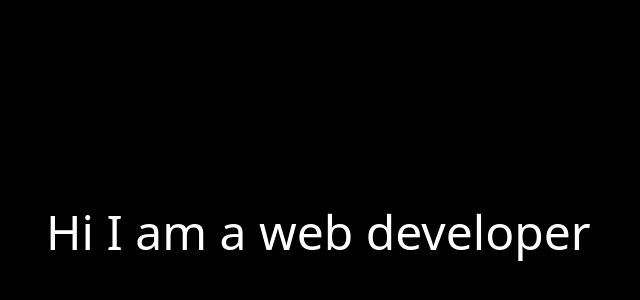
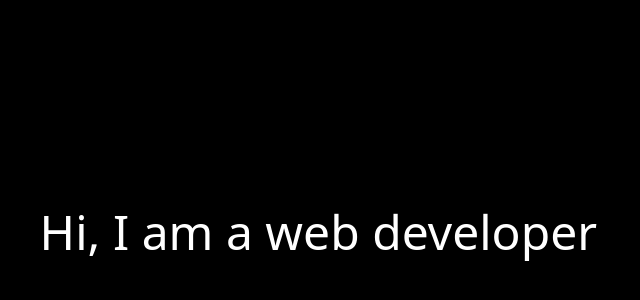
Before and after one commit to SamiulIslam007/samiul, a React (Vite) app: page / in a window 1280 px wide. Shown: the part 168-468 px from the top of the page, without its empty margins (311-951 px from the left). Built offline with nearby package versions, Linux system fonts and the light colour scheme.

Commit message:
Comma added after hi

```diff
--- a/src/App.jsx
+++ b/src/App.jsx
@@ -4,7 +4,7 @@ function App() {
     <>
       <div className="flex justify-center items-center h-screen bg-black">
         <h1 className="text-3xl md:text-5xl text-white">
-          Hi I am{" "}
+          Hi, I am{" "}
           <span>
             <Typewriter
               words={["Samiul Islam.", "a web developer."]}
```
